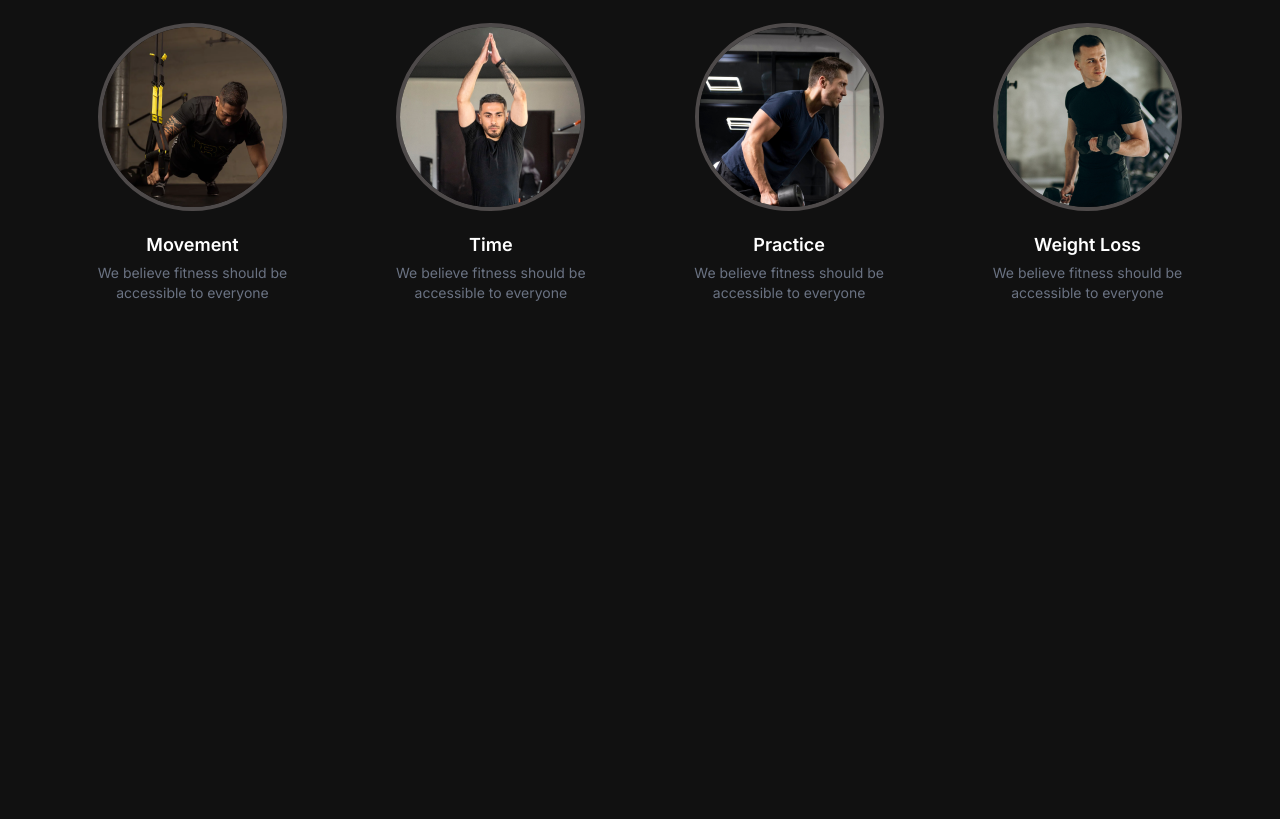
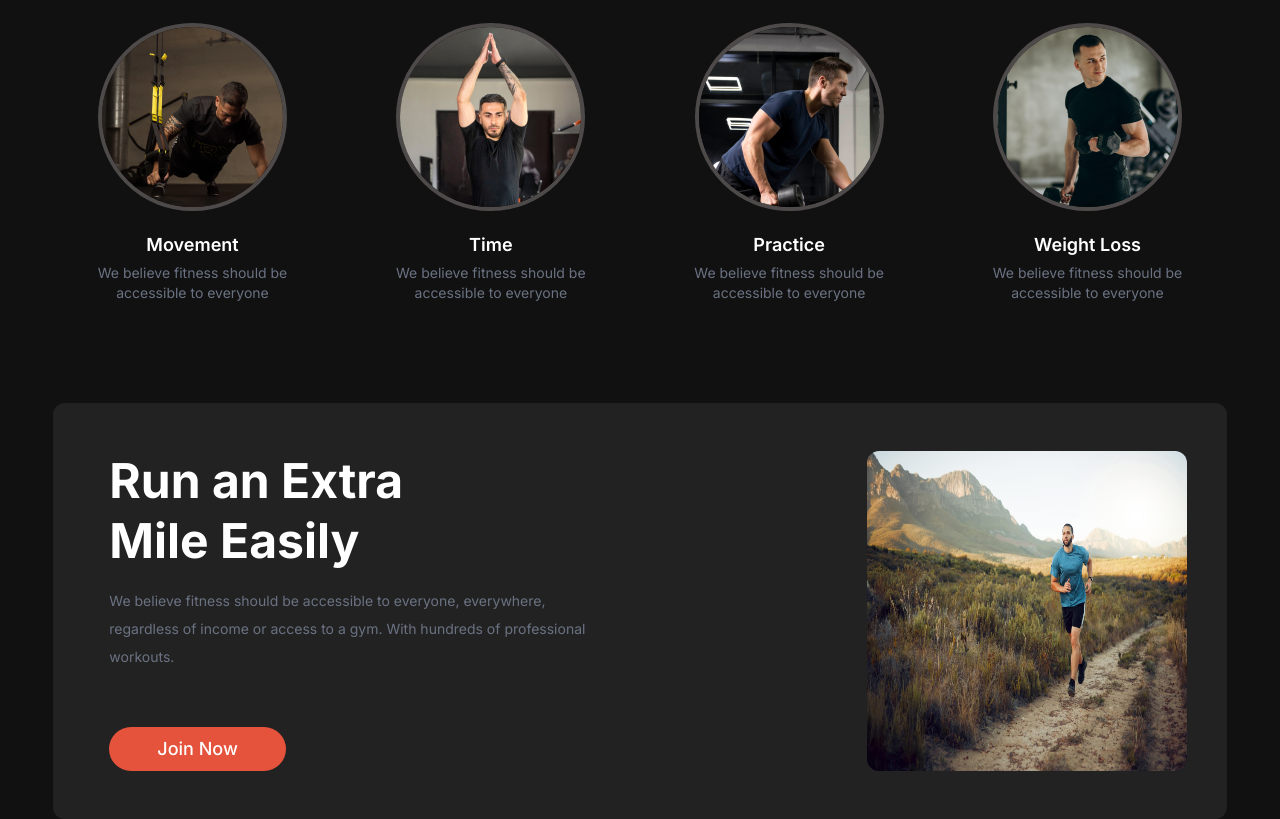
Before and after one commit to mdwahidullah0243-commits/fitness-m2-based, a plain HTML site: page index.html in a window 1280 px wide. Shown: the part 881-1700 px from the top of the page. Before the commit the page ends 1204 px from the top, so only its background shows below. Drawn offline with nearby package versions, Linux system fonts and the light colour scheme.

Commit message:
added extra mile section

```diff
--- a/index.html
+++ b/index.html
@@ -176,6 +176,33 @@
                 </div>
             </div>
         </section>
+
+        <!-- Extra Mile -->
+        <section
+            class="w-11/12 mx-auto mt-20 bg-[#222222] pl-14 pr-10 py-12 rounded-xl grid sm:grid-cols-2 gap-10 sm:gap-5 md:gap-22">
+            <div class="flex flex-col justify-between sm:items-start space-y-5">
+                <div class="space-y-4">
+                    <h2 class="text-[#FFFFFF] text-4xl lg:text-5xl leading-12 lg:leading-15 font-bold">
+                        Run an Extra <br>
+                        Mile Easily
+                    </h2>
+
+                    <p class="text-gray-500 text-sm leading-7">
+                        We believe fitness should be accessible to everyone, everywhere, regardless of income or access
+                        to a gym. With hundreds of professional workouts.
+                    </p>
+                </div>
+
+                <button
+                    class="bg-[#E6533C] text-white text-lg font-medium py-2 px-12 rounded-full cursor-pointer hover:scale-110 duration-200">
+                    Join Now
+                </button>
+            </div>
+
+            <div class="flex justify-center md:justify-end">
+                <img class="rounded-xl w-90 md:w-80 aspect-video sm:aspect-square" src="./images/run.jpg" alt="">
+            </div>
+        </section>
     </main>
 </body>
 
```
